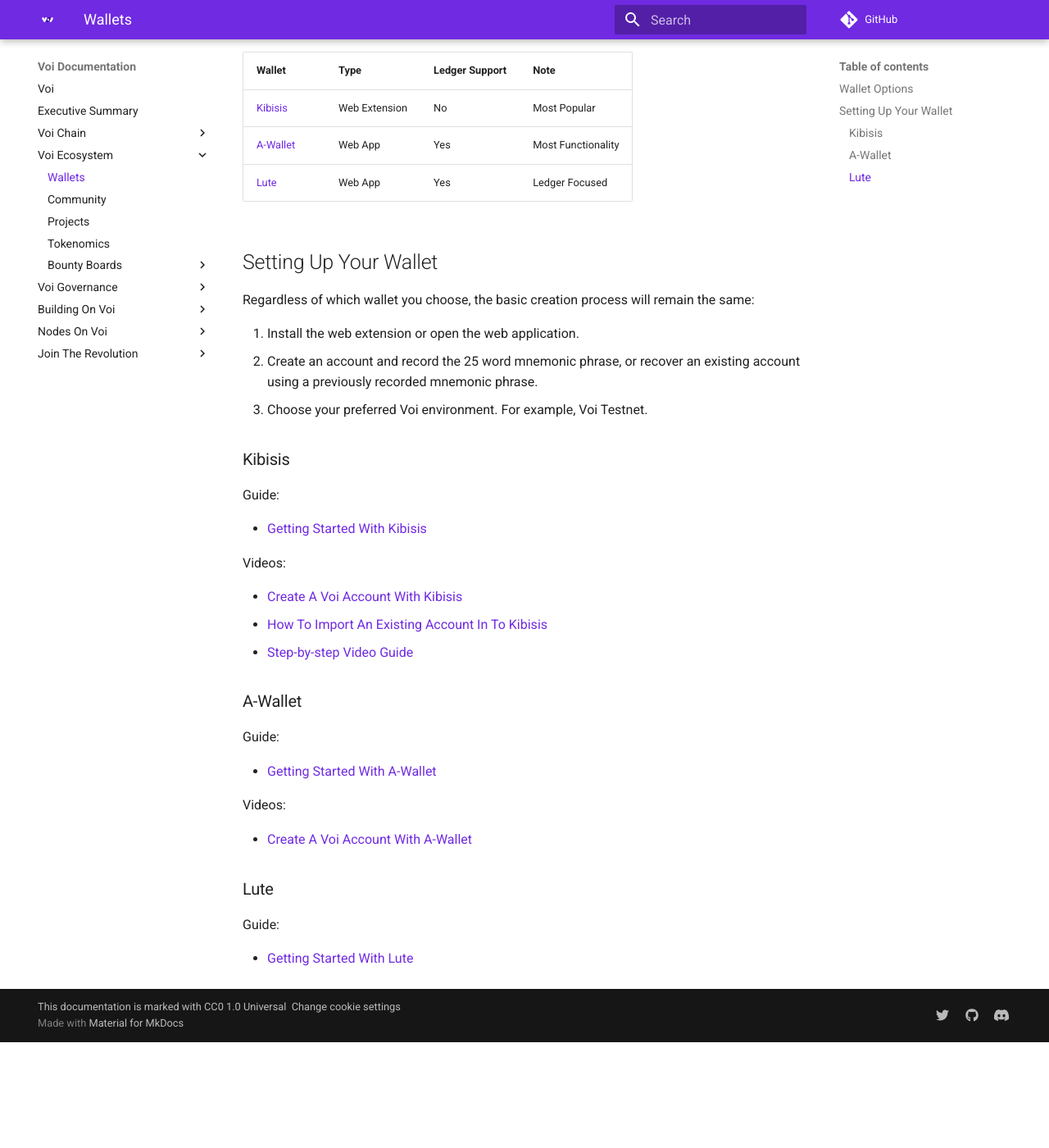
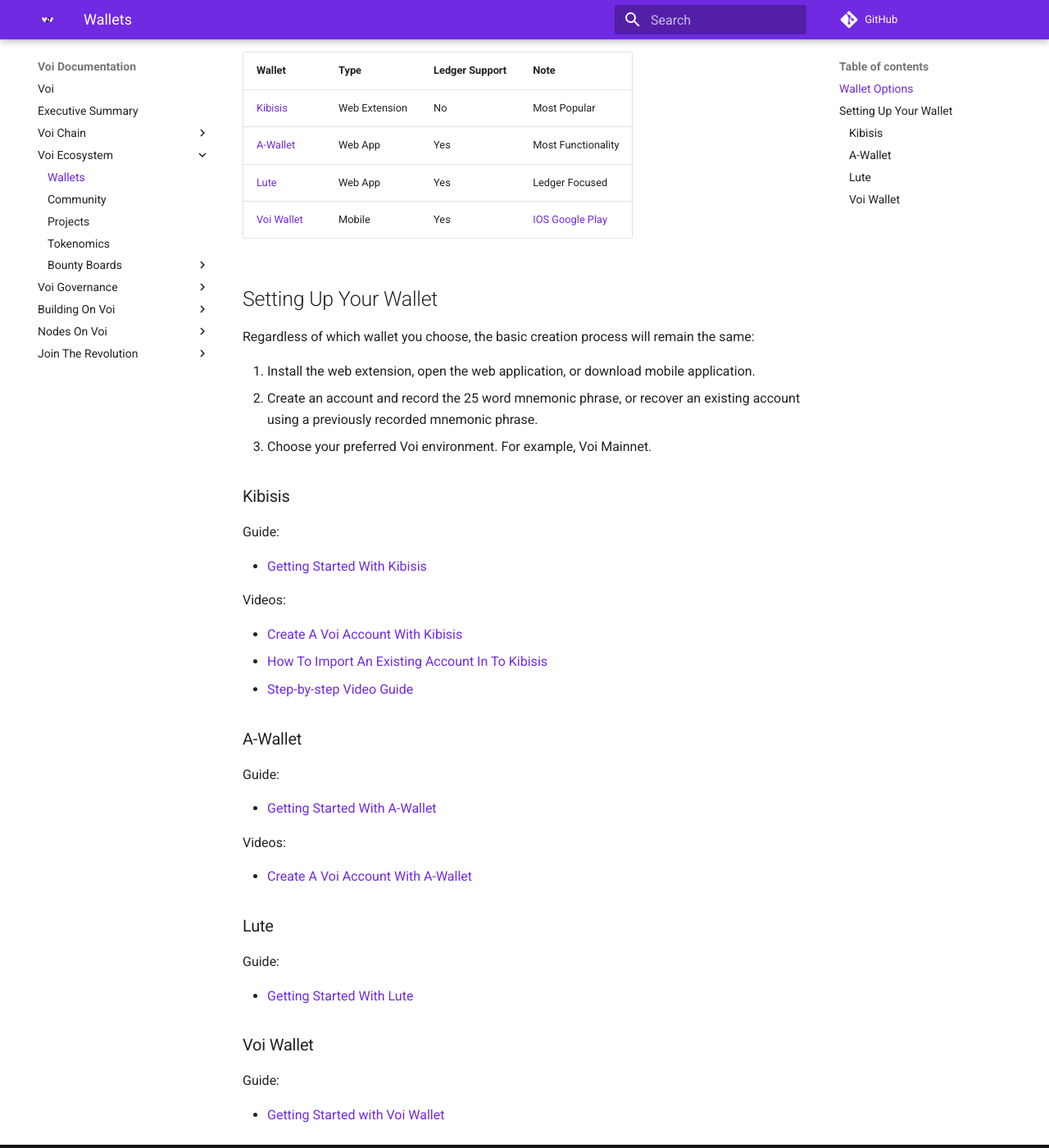
Before and after one commit to VoiNetwork/learn-more, an MkDocs documentation site: the page built from docs/ecosystem/wallets.md, in a window 1280 px wide and 1400 px high, scrolled down 537 px. Shown: the whole window at 82% size. Built offline with MkDocs 1.6.1 and Material for MkDocs 9.7.7, drawn with Linux system fonts in a browser that asks for light colours; plug-ins that fetch from the network failed and are left out; comment, search, counter and statistics services are not loaded; before the commit the page ends 1808 px from its top, so only the background shows below that.

Commit message:
Update wallets.md (#12)
* Update wallets.md

Add Voi Wallet and update verbiage.

* Update wallets.md

update IOS

```diff
--- a/docs/ecosystem/wallets.md
+++ b/docs/ecosystem/wallets.md
@@ -15,14 +15,16 @@
 | [Kibisis](https://kibis.is/) | Web Extension | No | Most Popular |
 | [A-Wallet](https://www.a-wallet.net/) | Web App | Yes | Most Functionality |
 | [Lute](https://lute.app/) | Web App| Yes | Ledger Focused |
+| [Voi Wallet](https://getvera.app/) | Mobile | Yes | [IOS](https://apps.apple.com/us/app/voi-wallet/id6752960399) [Google Play](https://play.google.com/store/apps/details?id=com.voinetwork.wallet) |
+
 
 ## Setting Up Your Wallet
 
 Regardless of which wallet you choose, the basic creation process will remain the same:
 
-1. Install the web extension or open the web application.
+1. Install the web extension, open the web application, or download mobile application.
 2. Create an account and record the 25 word mnemonic phrase, or recover an existing account using a previously recorded mnemonic phrase.
-3. Choose your preferred Voi environment. For example, Voi Testnet.
+3. Choose your preferred Voi environment. For example, Voi Mainnet.
 
 ### Kibisis
 
@@ -51,3 +53,9 @@
 Guide:
 
 - [Getting Started With Lute](https://medium.com/@RachKoch/getting-started-with-lute-wallet-9acee565c8da)
+
+### Voi Wallet
+
+Guide:
+
+- [Getting Started with Voi Wallet](https://play.google.com/store/apps/details?id=com.voinetwork.wallet)
```
